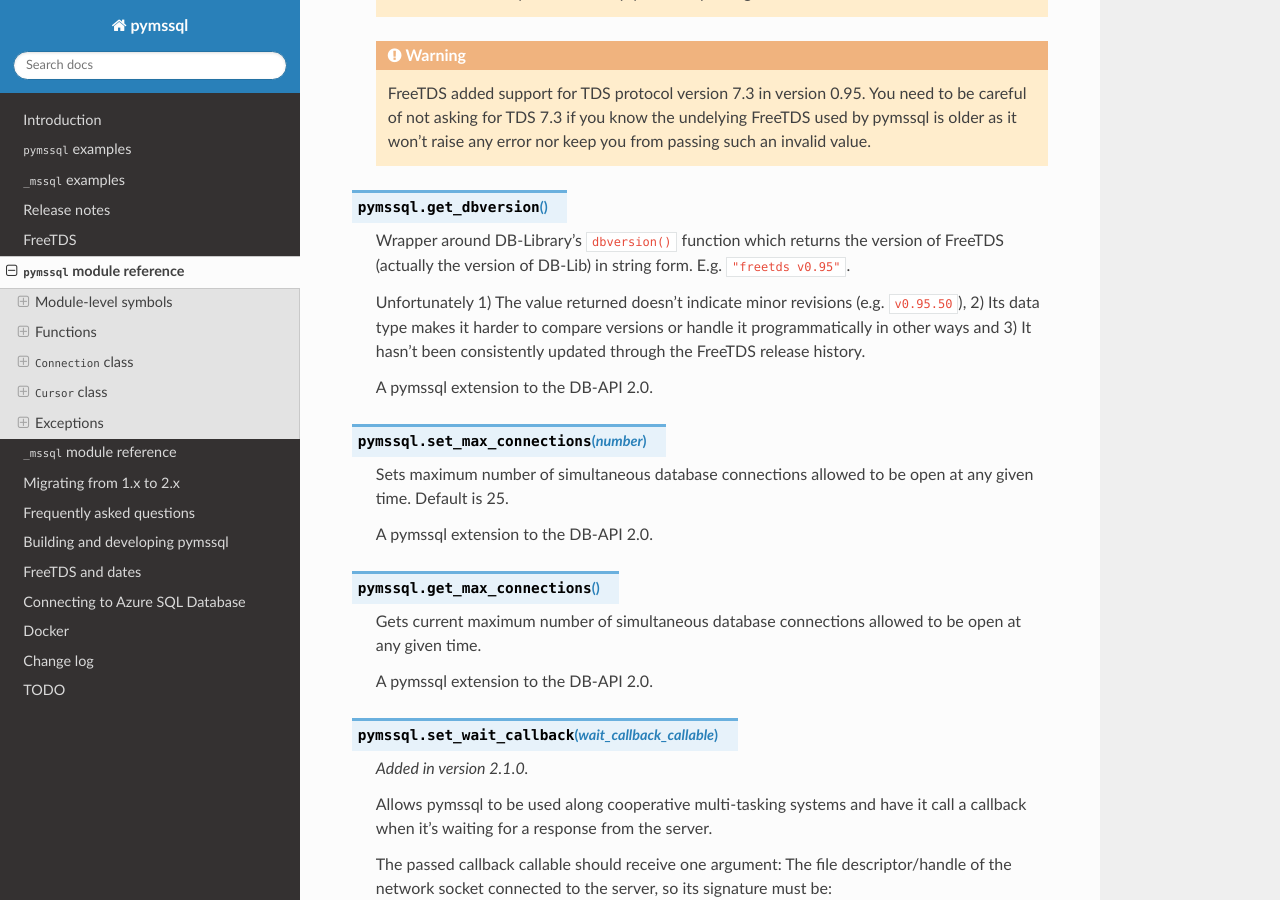
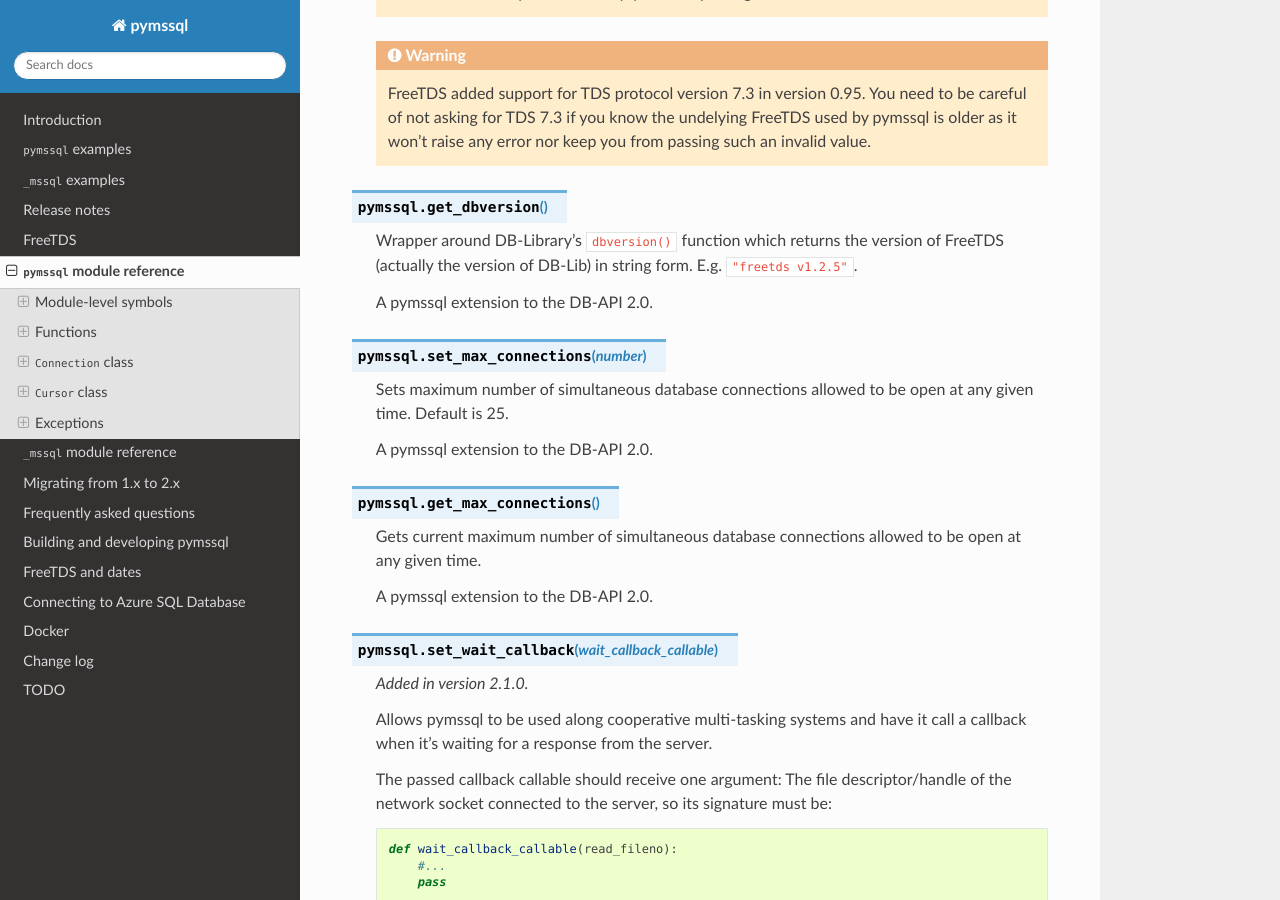
Before and after one commit to pymssql/pymssql, a Sphinx documentation site: the page built from docs/ref/pymssql.rst, in a window 1280 px wide and 900 px high, scrolled down 2882 px. Built offline with Sphinx 7.4.7 and the Read the Docs theme 2.0.0, drawn with Linux system fonts in a browser that asks for light colours.

```diff
--- a/docs/ref/pymssql.rst
+++ b/docs/ref/pymssql.rst
@@ -145,12 +145,7 @@
 
     Wrapper around DB-Library's ``dbversion()`` function which returns the
     version of FreeTDS (actually the version of DB-Lib) in string form. E.g.
-    ``"freetds v0.95"``.
-
-    Unfortunately 1) The value returned doesn't indicate minor revisions (e.g.
-    ``v0.95.50``), 2) Its data type makes it harder to compare versions or
-    handle it programmatically in other ways and 3) It hasn't been consistently
-    updated through the FreeTDS release history.
+    ``"freetds v1.2.5"``.
 
     A pymssql extension to the DB-API 2.0.
 
```
Also changed, not shown: docs/ref/_mssql.rst (+8 -0 lines), 3 other files.
